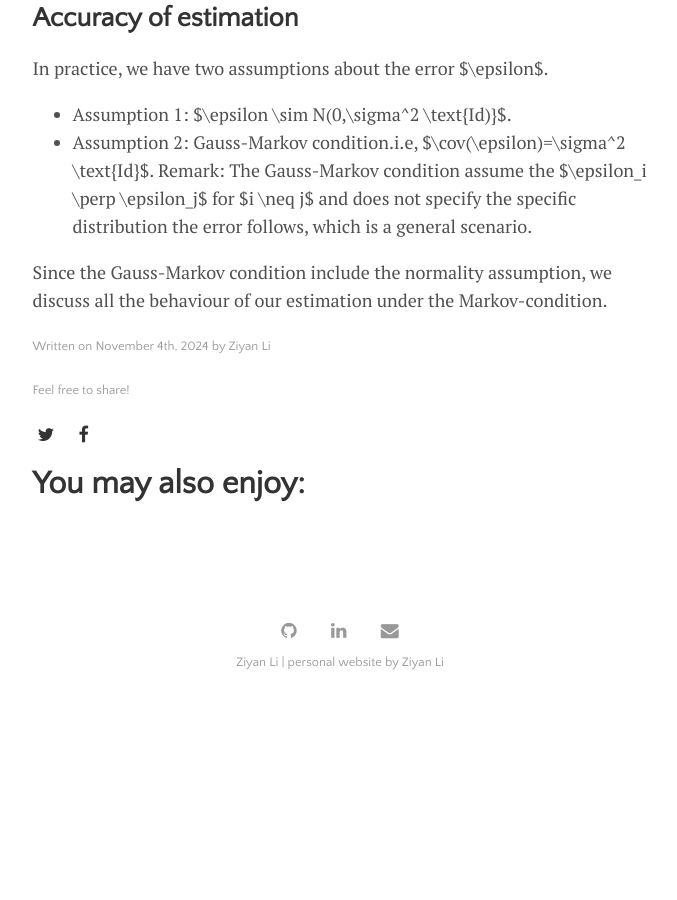
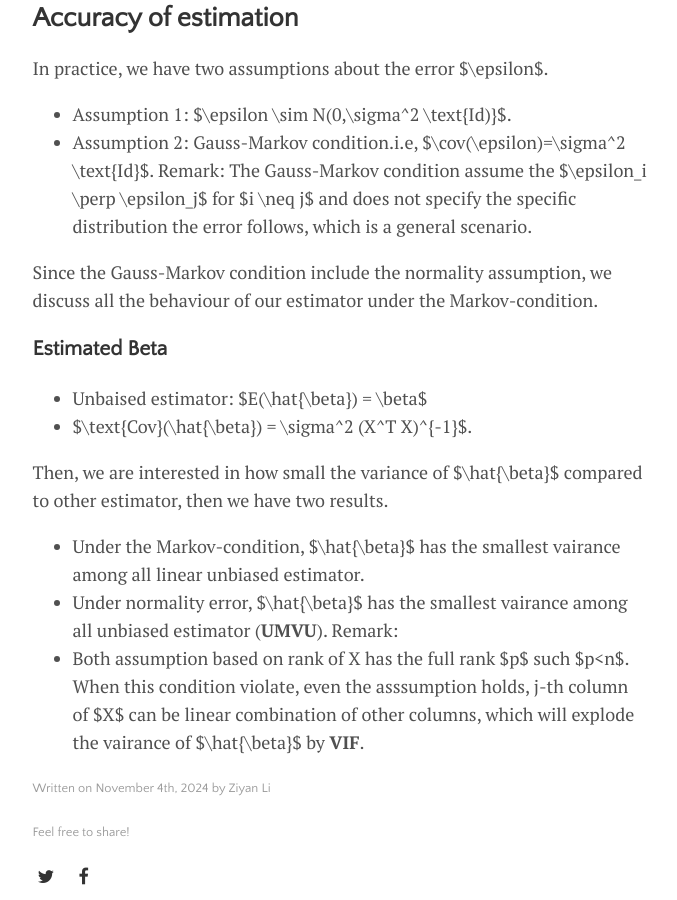
Before and after one commit to catty-halsey/catty-halsey.github.io, a Jekyll site: the page built from _posts/2024-11-4-Multiple regression.md, in a window 1280 px wide and 900 px high, scrolled down 3038 px. Shown: the whole window, without its empty margins (300-977 px from the left). Built offline with Jekyll 4.4.1, drawn with Linux system fonts in a browser that asks for light colours; our own code applies the rules of GitHub Pages for plain Markdown files; formulas are drawn with MathJax 3; before the commit the page ends 3746 px from its top, so only the background shows below that.

Commit message:
Update 2024-11-4-Multiple regression.md

```diff
--- a/_posts/2024-11-4-Multiple regression.md
+++ b/_posts/2024-11-4-Multiple regression.md
@@ -87,4 +87,14 @@ In practice, we have two assumptions about the error $\epsilon$.
 - Assumption 2: Gauss-Markov condition.i.e, $\cov(\epsilon)=\sigma^2 \text{Id}$.
 Remark: The Gauss-Markov condition assume the $\epsilon_i \perp \epsilon_j$ for $i \neq j$ and does not specify the specific distribution the error follows, which is a general scenario.
 
-Since the Gauss-Markov condition include the normality assumption, we discuss all the behaviour of our estimation under the Markov-condition.
+Since the Gauss-Markov condition include the normality assumption, we discuss all the behaviour of our estimator under the Markov-condition.
+
+### Estimated Beta
+- Unbaised estimator: $E(\hat{\beta}) = \beta$
+- $\text{Cov}(\hat{\beta}) = \sigma^2 (X^T X)^{-1}$.
+
+Then, we are interested in how small the variance of $\hat{\beta}$ compared to other estimator, then we have two results.
+- Under the Markov-condition, $\hat{\beta}$ has the smallest vairance among all linear unbiased estimator.
+- Under normality error, $\hat{\beta}$ has the smallest vairance among all unbiased estimator (**UMVU**).
+Remark:
+- Both assumption based on rank of X has the full rank $p$ such $p<n$. When this condition violate, even the asssumption holds, j-th column of $X$ can be linear combination of other columns, which will explode the vairance of $\hat{\beta}$ by **VIF**.
```
